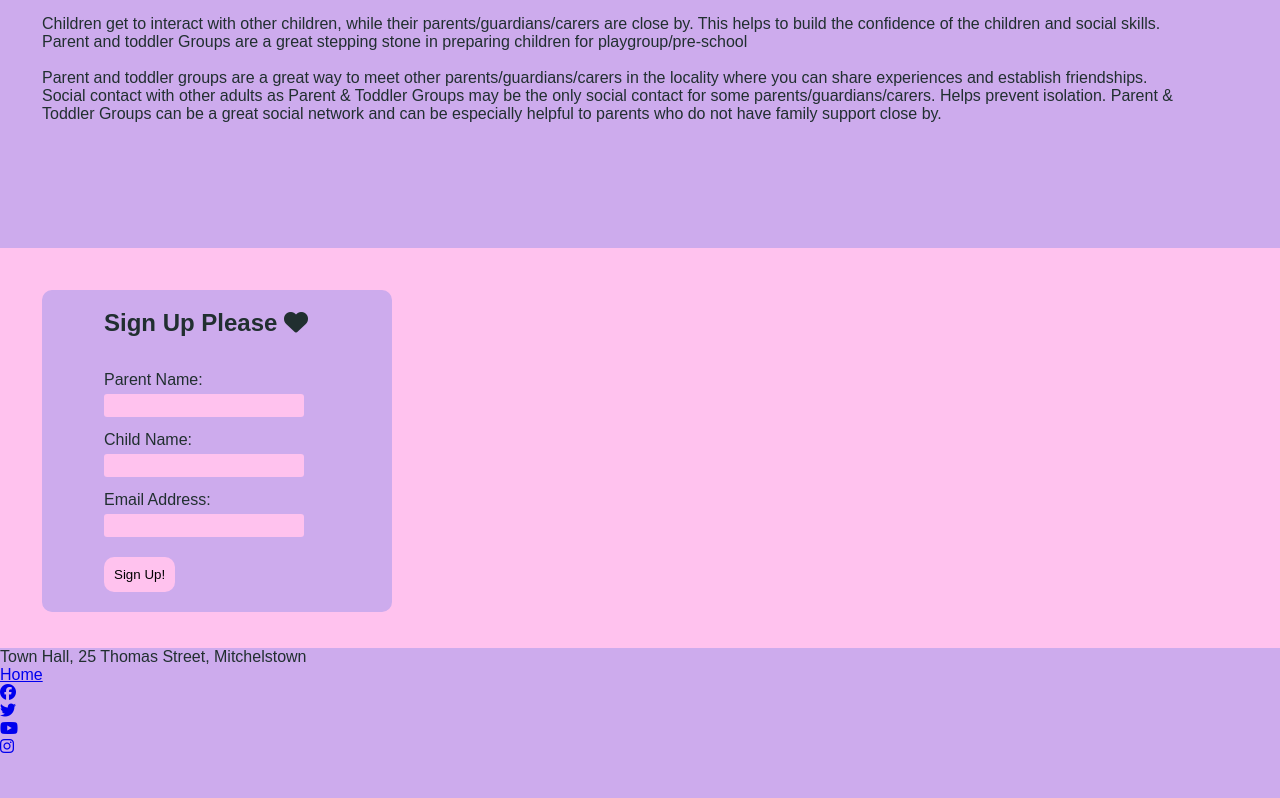
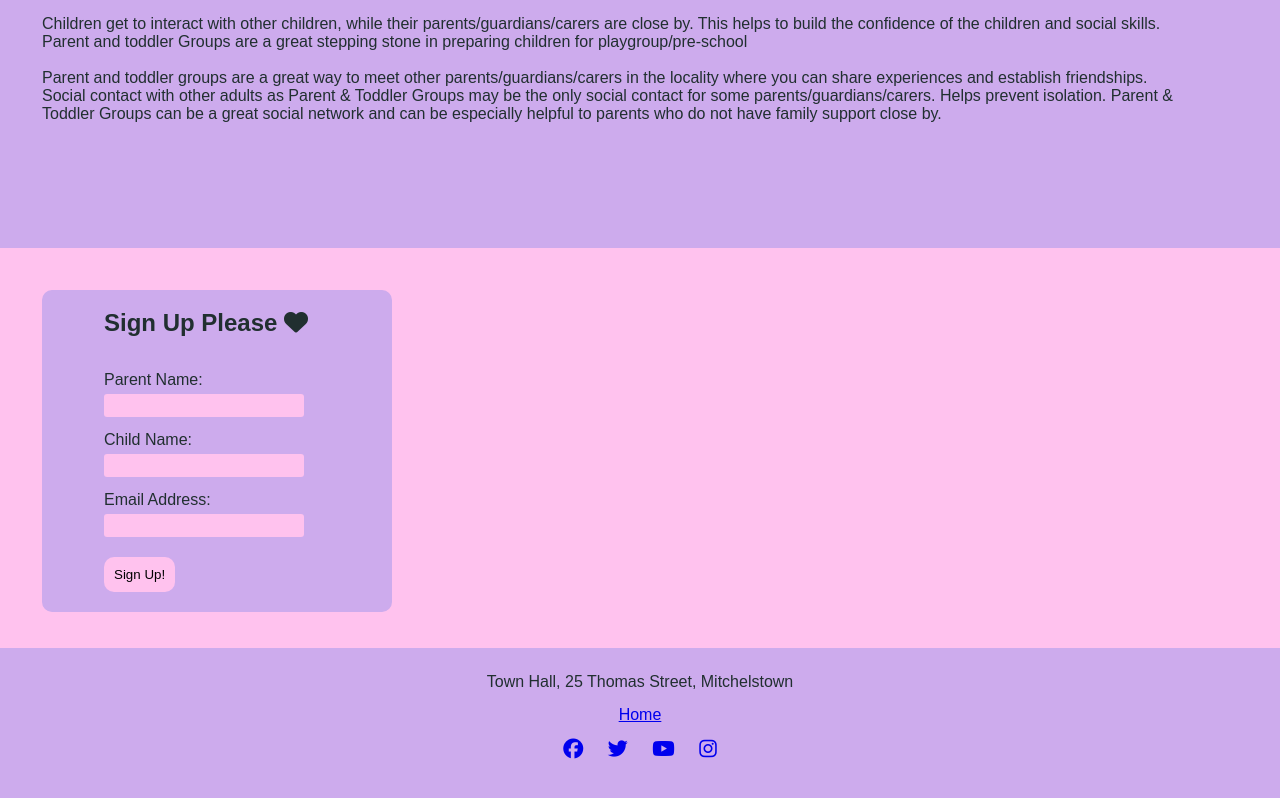
Before and after one commit to matus42/HappyHouse, a plain HTML site: page index.html in a window 1280 px wide. Shown: the part 1102-1900 px from the top of the page. Drawn offline with Linux system fonts and the light colour scheme; a web font is replaced by a local one.

Commit message:
add style for footer

```diff
--- a/assets/css/style.css
+++ b/assets/css/style.css
@@ -169,3 +169,34 @@ footer {
     min-height: 160px;
     background-color: #CDABED;
 }
+
+.footer-content {
+    padding: 10px;
+    text-align: center;
+}
+
+.address {
+    padding-top: 15px;
+    padding-bottom: 15px;
+
+}
+
+.address p {
+    display: inline-block;
+}
+
+.social-networks li {
+    display: inline-block;
+    margin: 0 10px;
+}
+
+.social-networks i {
+    font-size: 20px;
+    padding-top: 15px;
+
+}
+
+.home-button {
+    list-style-type: none;
+
+}
```
